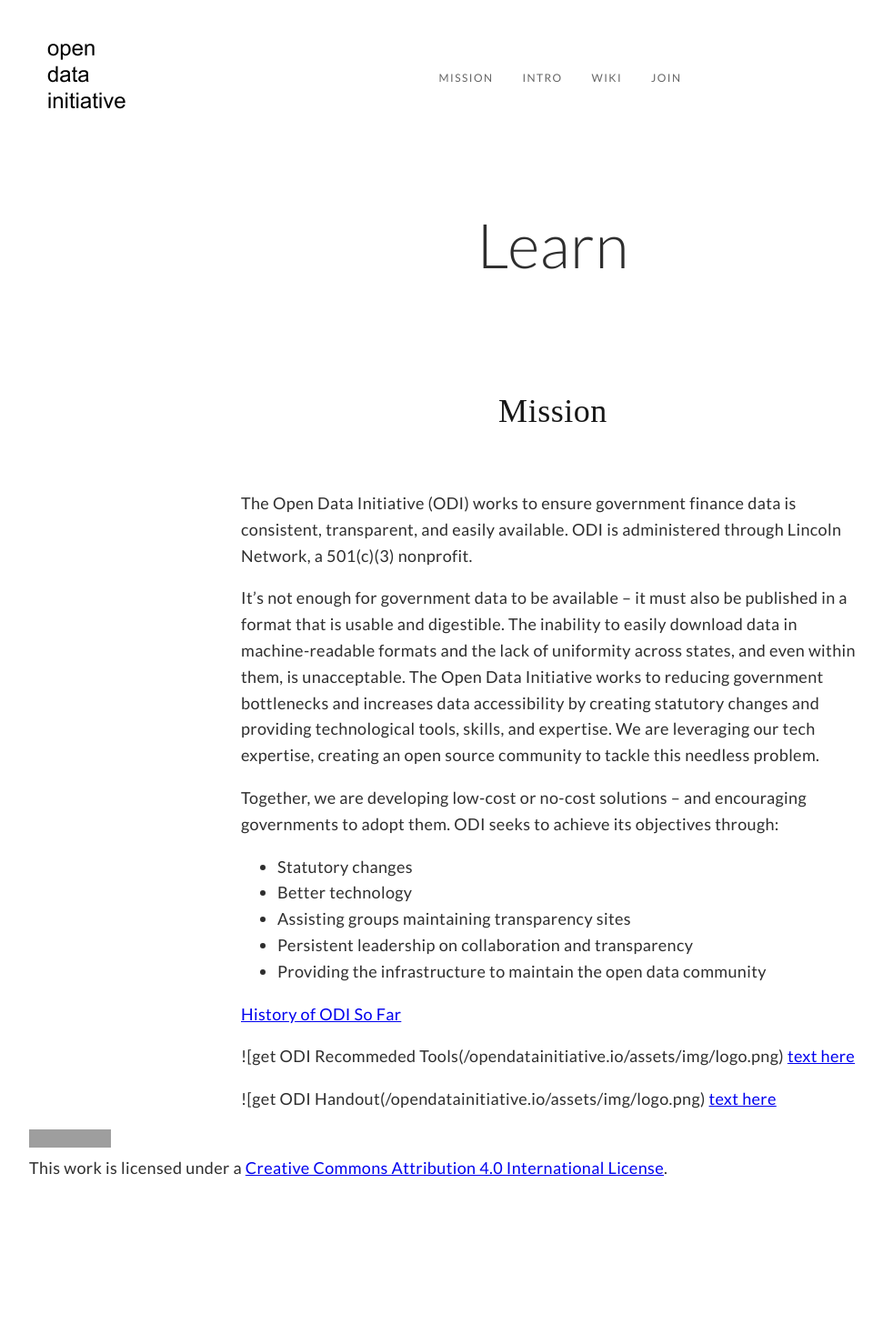
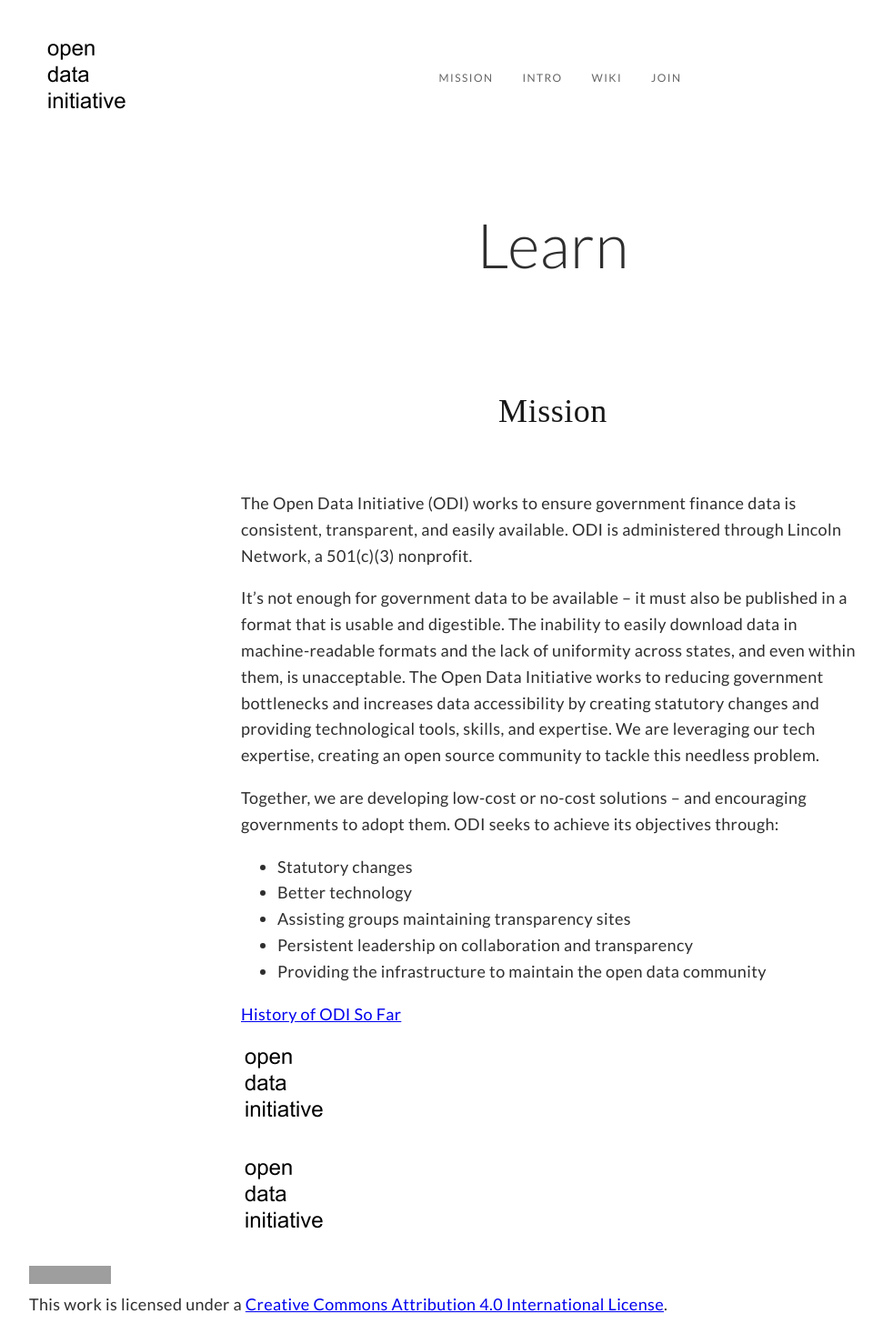
Before and after one commit to opendatainitiative/opendatainitiative.github.io, a Jekyll site: the page built from learn.md, in a window 1280 px wide. Shown: the whole page at 91% size, without its empty margins (32-1003 px from the left). Built offline with Jekyll 4.4.1, drawn with Linux system fonts in a browser that asks for light colours; before the commit the page ends 1317 px from its top, so only the background shows below that; grey boxes are pictures that could not be loaded.

Commit message:
clean up learn.md

```diff
--- a/learn.md
+++ b/learn.md
@@ -27,8 +27,7 @@ ODI seeks to achieve its objectives through:
 
 [History of ODI So Far]({{ site.baseurl }}/history)
 
-![get ODI Recommeded Tools({{ site.baseurl }}/assets/img/logo.png)
-[text here]({{ site.baseurl }}/assets/doc/ODI_Recommended_Tools.pdf)
 
-![get ODI Handout({{ site.baseurl }}/assets/img/logo.png)
-[text here]({{ site.baseurl }}/assets/doc/ODI_Handout.pdf)
+[![get ODI Recommeded Tools]({{ site.baseurl }}/assets/img/logo.png)]({{ site.baseurl }}/assets/doc/ODI_Recommended_Tools.pdf)
+
+[![get ODI Handout]({{ site.baseurl }}/assets/img/logo.png)]({{ site.baseurl }}/assets/doc/ODI_Handout.pdf)
```
